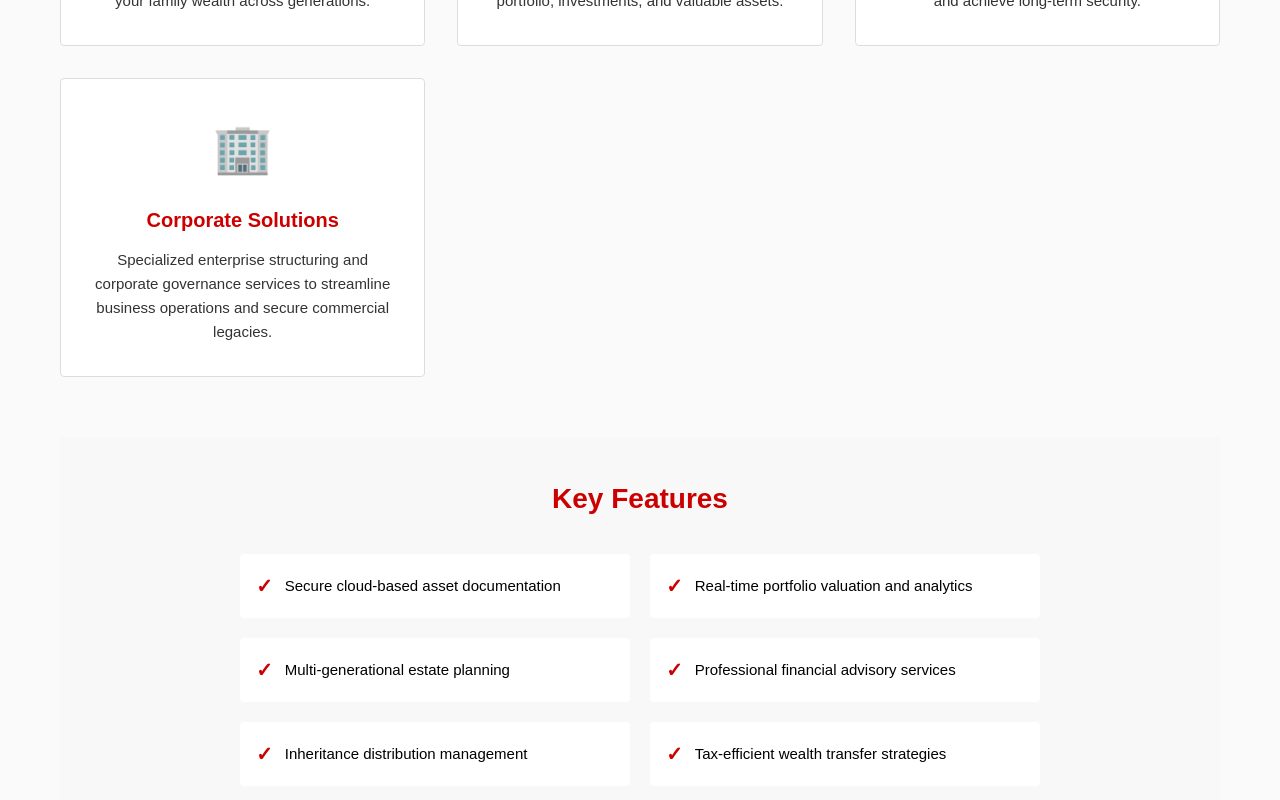
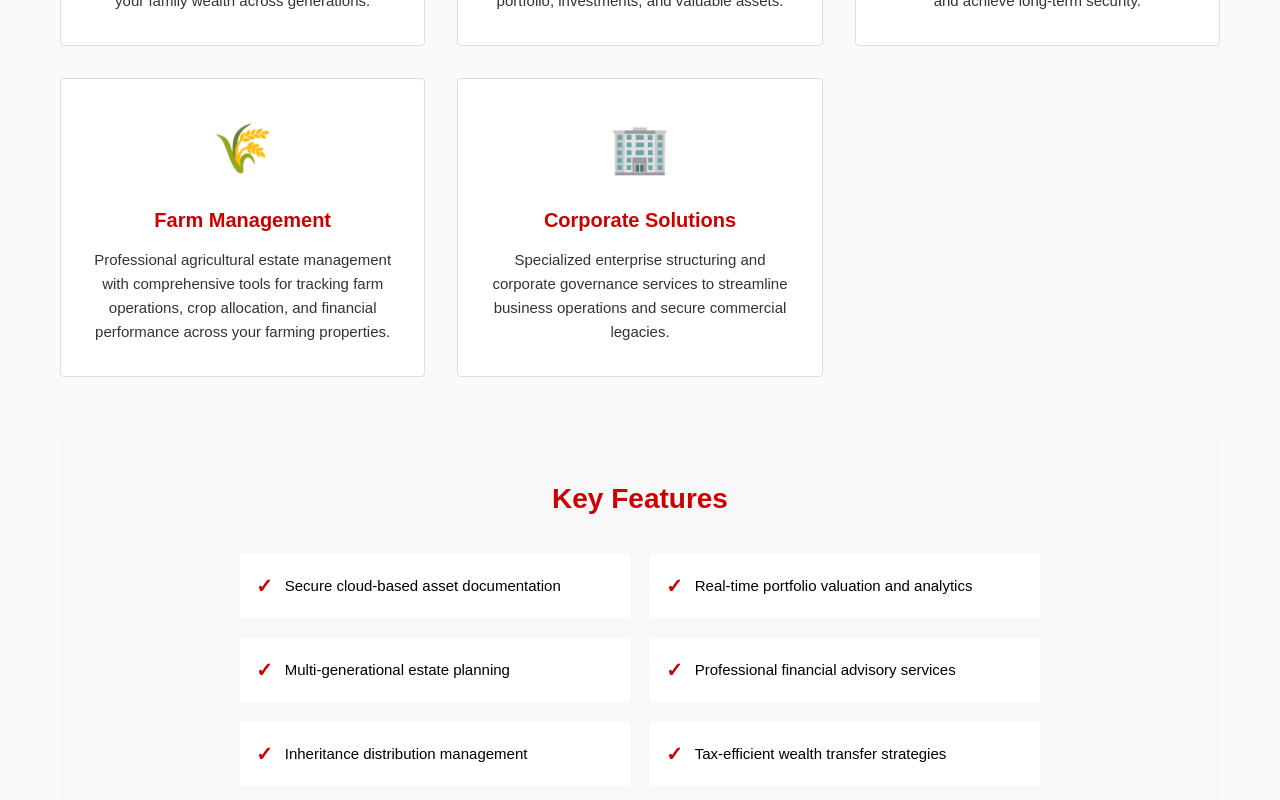
Before and after one commit to gsouleman/ZAIZEN, a React (Vite) app: page / in a window 1280 px wide. Shown: the part 1075-1875 px from the top of the page. Built offline with nearby package versions, Linux system fonts and the light colour scheme.

Commit message:
Add Farm Management to navigation and services section

```diff
--- a/src/App.tsx
+++ b/src/App.tsx
@@ -40,6 +40,7 @@ const NAV_ITEMS = [
             { label: 'Campost Mankon', url: 'https://campost-biling.onrender.com/' },
             { label: 'Family', url: 'https://family-cw0o.onrender.com/dashboard' },
             { label: 'Cooperate', url: 'https://great-ideas.onrender.com/' },
+            { label: 'Farm Management', url: 'https://farm-management-qb62.onrender.com/index.html#farm-info' },
         ],
     },
     { label: 'About', url: '#about' },
@@ -62,6 +63,11 @@ const SERVICES = [
         title: 'Financial Planning',
         description: 'Personalized wealth management strategies designed to optimize your financial position and achieve long-term security.',
         icon: '💼',
+    },
+    {
+        title: 'Farm Management',
+        description: 'Professional agricultural estate management with comprehensive tools for tracking farm operations, crop allocation, and financial performance across your farming properties.',
+        icon: '🌾',
     },
     {
         title: 'Corporate Solutions',
```
